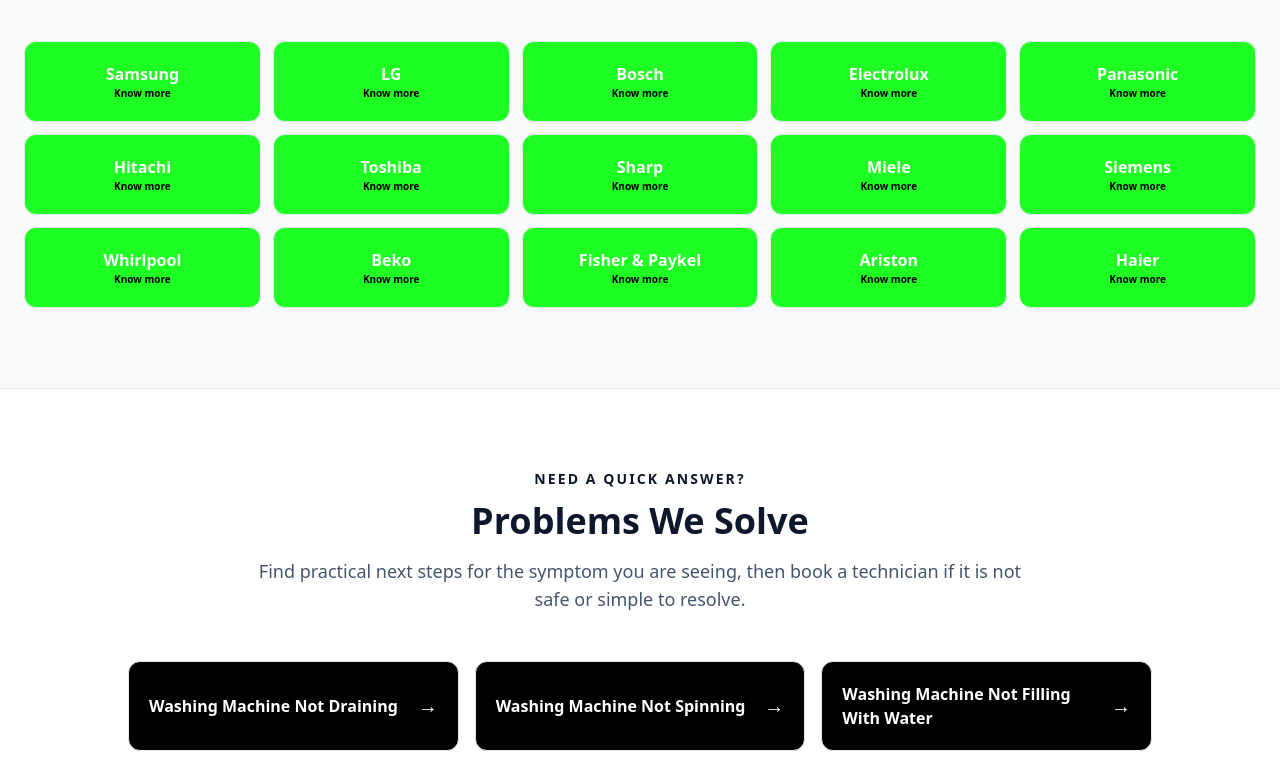
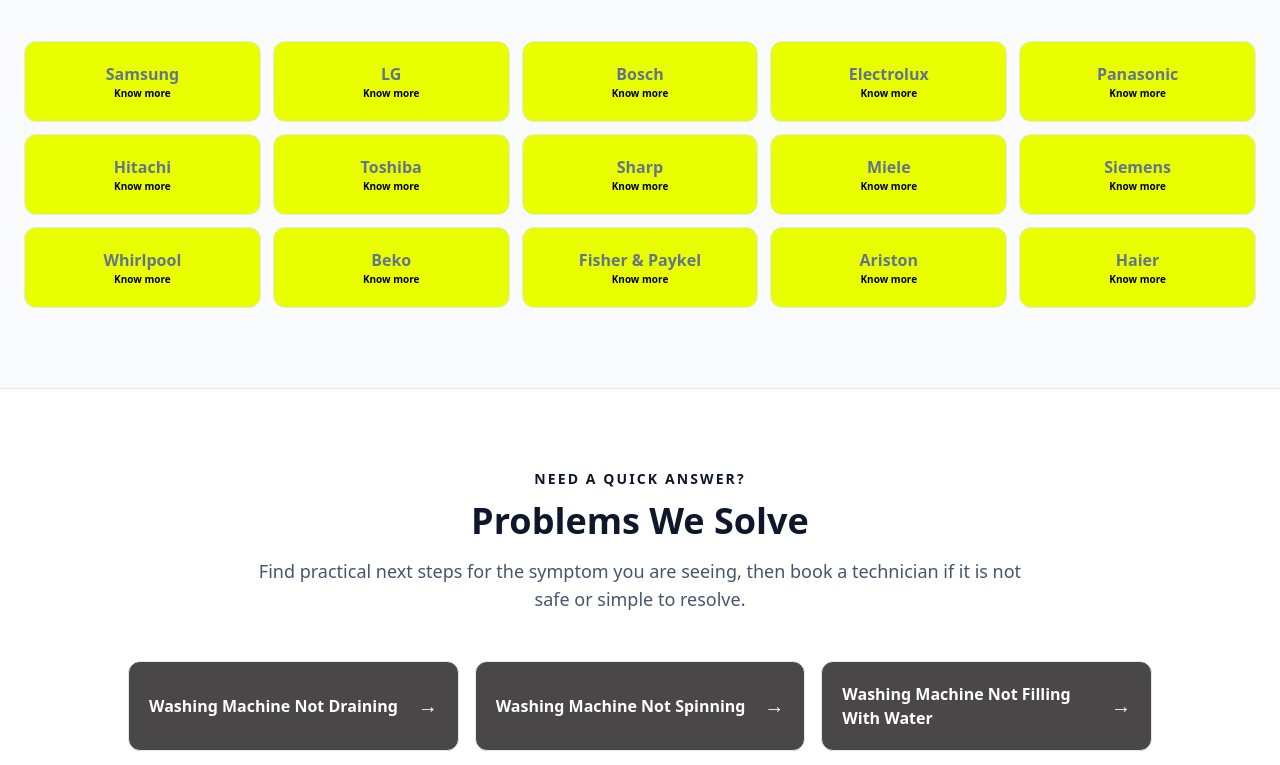
Before and after one commit to Jonymoin/washertroubleshoot, a React (Vite) app: page / in a window 1280 px wide. Shown: the part 2384-3149 px from the top of the page. Built offline with nearby package versions, Linux system fonts and the light colour scheme.

Commit message:
color chang

```diff
--- a/src/pages/Home.tsx
+++ b/src/pages/Home.tsx
@@ -210,9 +210,9 @@
           </div>
           <div className="grid grid-cols-2 sm:grid-cols-3 md:grid-cols-5 gap-3">
             {brands.map((brand) => (
-              <Link key={brand.slug} href={`/brands/${brand.slug}`} className="bg-[#00ff04e0] border border-slate-200 rounded-xl px-4 py-5 text-center font-bold text-white hover:border-primary hover:text-primary hover:shadow-2xl hover:bg-black transition-all">
+              <Link key={brand.slug} href={`/brands/${brand.slug}`} className="bg-[#E9FF00] border border-slate-200 rounded-xl px-4 py-5 text-center font-bold text-slate-500 hover:border-primary hover:text-primary hover:shadow-2xl hover:bg-black transition-all">
                 {brand.name}
-                <p className="text-black text-[10px]">Know more</p>
+                <p className="text-black hover:text-white text-[10px]">Know more</p>
               </Link>
             ))}
           </div>
@@ -228,7 +228,7 @@
           </div>
           <div className="grid grid-cols-1 md:grid-cols-2 lg:grid-cols-3 gap-4 max-w-5xl mx-auto">
             {problems.slice(0, 10).map((problem) => (
-              <Link key={problem.slug} href={`/problems/${problem.slug}`} className="group flex items-center justify-between gap-4 rounded-xl border border-slate-200 bg-[black] text-white p-5 hover:border-primary hover:bg-[#00ff04e0] transition-colors">
+              <Link key={problem.slug} href={`/problems/${problem.slug}`} className="group flex items-center justify-between gap-4 rounded-xl border border-slate-200 bg-[#494747] text-white p-5 hover:border-primary hover:bg-[#00ff04e0] transition-colors">
                 <span className="font-semibold text-white group-hover:text-primary">{problem.name}</span>
                 <span aria-hidden="true" className="text-primary text-xl">→</span>
               </Link>
```
